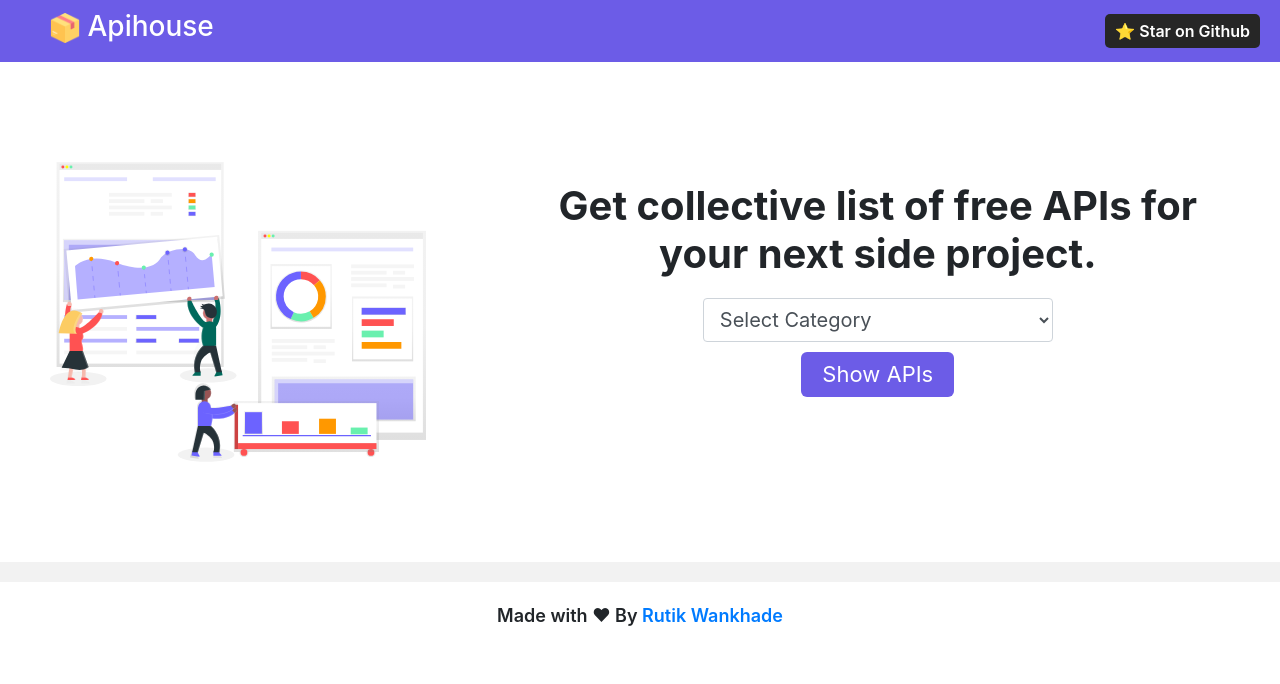
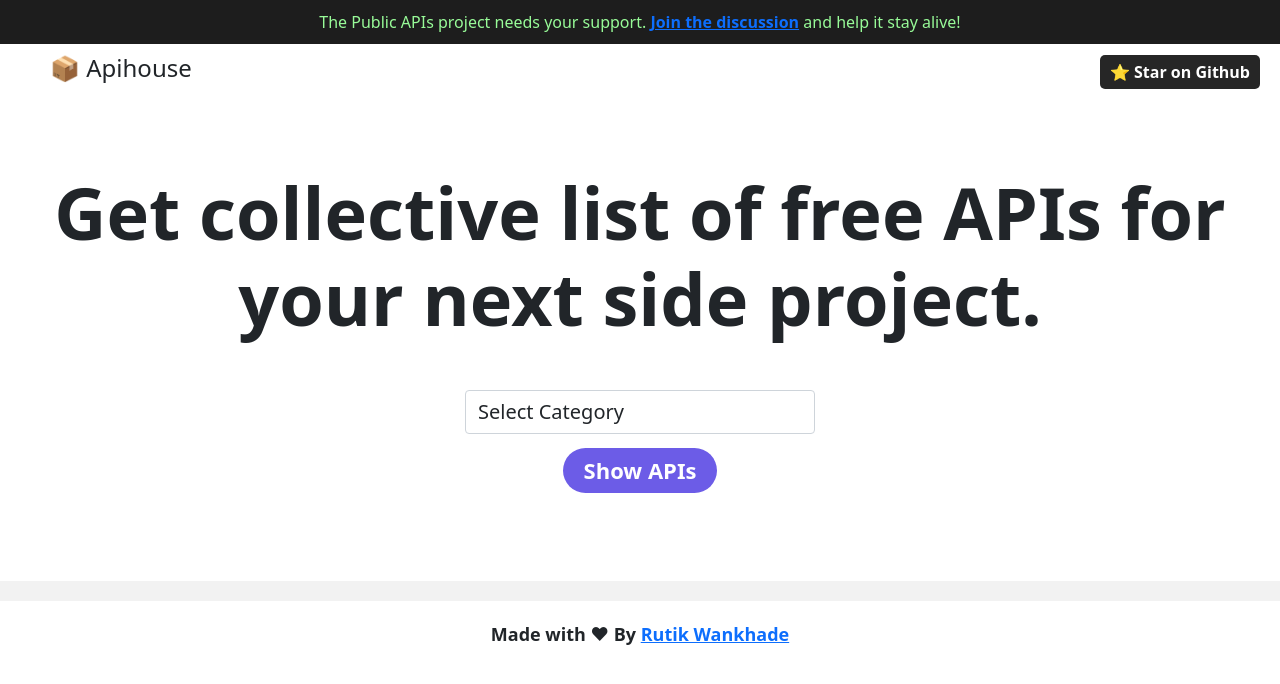
Before and after one commit to rutikwankhade/Apihouse, a website: page index.html in a window 1280 px wide. Drawn offline with nearby package versions, Linux system fonts and the light colour scheme.

Commit message:
:sparkles: update home page ui + add messsage

```diff
--- a/app.js
+++ b/app.js
@@ -6,11 +6,7 @@ let scrollToTopBtn = document.querySelector('#top');
 document.querySelector('.show-btn').addEventListener('click', getApis);
 
 const renderLoader = () => {
-  let loader = `
-      <div class="spinner-border spinner" role="status">
-        <span class="sr-only">Loading...</span>
-      </div>
-      `;
+  let loader = `<div class="spinner-border spinner" role="status"></div>`;
   loaderHTML.insertAdjacentHTML('beforeend', loader);
 }
 
@@ -42,12 +38,16 @@ async function getApis() {
       let entries = data.entries;
       // console.log(entries);
       clearLoader();
+
+
       entries.forEach(el => {
         if (el.Auth == "")
           el.Auth = 'No Auth';
 
         displayApi(el);
       });
+      window.scrollBy(0,300);
+
 
     })
 
--- a/index.html
+++ b/index.html
@@ -1,39 +1,63 @@
 <!DOCTYPE html>
 <html lang="en">
   <head>
-        <meta charset="UTF-8"/>
-        <meta name="viewport" content="width=device-width, initial-scale=1.0"/>
-        <link rel="stylesheet" href="https://stackpath.bootstrapcdn.com/bootstrap/4.5.0/css/bootstrap.min.css" integrity="sha384-9aIt2nRpC12Uk9gS9baDl411NQApFmC26EwAOH8WgZl5MYYxFfc+NcPb1dKGj7Sk" crossorigin="anonymous"/>
-        <link rel="stylesheet" href="style.css"/>
-        <link rel="stylesheet" href="https://unpkg.com/aos@next/dist/aos.css"/>
+    <meta charset="UTF-8" />
+    <meta name="viewport" content="width=device-width, initial-scale=1.0" />
+
     <link
-        rel="icon" href="img/favicon.png"/>
+      href="https://cdn.jsdelivr.net/npm/bootstrap@5.1.3/dist/css/bootstrap.min.css"
+      rel="stylesheet"
+      integrity="sha384-1BmE4kWBq78iYhFldvKuhfTAU6auU8tT94WrHftjDbrCEXSU1oBoqyl2QvZ6jIW3"
+      crossorigin="anonymous"
+    />
+    <link rel="stylesheet" href="style.css" />
+    <link rel="stylesheet" href="https://unpkg.com/aos@next/dist/aos.css" />
+    <link rel="icon" href="img/favicon.png" />
     <!-- Open Graph / Facebook -->
-        <meta property="og:type" content="website"/>
-        <meta property="og:url" content="https://apihouse.vercel.app/"/>
-        <meta property="og:title" content="Get collective list of free APIs for your next side project."/>
-        <meta property="og:description" content=""/>
-        <meta property="og:image" content="https://user-images.githubusercontent.com/47467468/132079037-15f99a49-aa52-45ca-9d4b-50cb941499a3.png"/>
+    <meta property="og:type" content="website" />
+    <meta property="og:url" content="https://apihouse.vercel.app/" />
+    <meta
+      property="og:title"
+      content="Get collective list of free APIs for your next side project."
+    />
+    <meta property="og:description" content="" />
+    <meta
+      property="og:image"
+      content="https://user-images.githubusercontent.com/47467468/132079037-15f99a49-aa52-45ca-9d4b-50cb941499a3.png"
+    />
 
     <title>Apihouse</title>
   </head>
   <body>
-        <nav class="navbar">
-            <h3><img src="img/favicon.png" class="logo"/>
-                Apihouse</h3>
-            <a href="https://github.com/rutikwankhade/Apihouse" target="_blank" class="star-btn">⭐ Star on Github</a>
+    <nav class="">
+      <div class="alert-msg text-center" role="alert">
+        The Public APIs project needs your support.
+        <a
+          class="fw-bold"
+          href="https://github.com/public-apis/public-apis/issues/3104"
+          target="_blank"
+          >Join the discussion</a
+        >
+        and help it stay alive!
+      </div>
+      <div class="navbar flex">
+        <h4>📦 Apihouse</h4>
+        <a
+          href="https://github.com/rutikwankhade/Apihouse"
+          target="_blank"
+          class="star-btn"
+          >⭐ Star on Github</a
+        >
+      </div>
     </nav>
 
-        <div class="content">
-            <div class="main">
-                <img src="img/undraw_data_xmfy.svg" class="img-fluid hero"/>
-            </div>
-
+    <div class="flex flex-col justify-content-center">
       <div class="main input-data text-center">
-                <h1 class="desc">
+        <h1 class="fw-bold display-2 my-5">
           Get collective list of free APIs for your next side project.
         </h1>
 
+        <div class="flex flex-row">
           <select class="form-control categories">
             <option>Select Category</option>
 
@@ -85,13 +109,15 @@
           </select>
 
           <button type="button" class="btn show-btn">Show APIs</button>
+        </div>
+
         <h5 class="count mt-4"></h5>
         <div class="text-center loader"></div>
       </div>
     </div>
 
     <div class="apis"></div>
-        <img src="img/up-arrow.png" class="up-arrow hide" id="top"/>
+    <img src="img/up-arrow.png" class="up-arrow hide" id="top" />
 
     <footer class="bottom">
       Made with &#10084; By
--- a/style.css
+++ b/style.css
@@ -1,32 +1,32 @@
-.navbar {
-    background-color: #6c5ce7;
-    color: #ffffff;
+.alert-msg {
+    background-color: #1d1d1d;
+    color: palegreen;
     padding: 10px;
 }
 
-.star-btn{
-    background-color: #262626;
-    padding:5px 10px 5px 10px;
-    color:#ffffff;
-    border-radius:5px;
-    font-weight:600;
-    margin-left:auto;
-    margin-right:10px;
+.navbar {
+    padding: 10px;
+    margin-top: 0;
 }
 
-.star-btn:hover{
+.star-btn {
+    background-color: #262626;
+    padding: 5px 10px 5px 10px;
+    color: #ffffff;
+    border-radius: 5px;
+    font-weight: 600;
+    margin-left: auto;
+    margin-right: 10px;
+    text-decoration: none;
+}
+
+.star-btn:hover {
     color: #ffffff;
     text-decoration: none;
     background-color: #1a1a1a;
 
 }
 
-.content {
-    display: flex;
-    flex-direction: column;
-    justify-items: center;
-    align-items: center;
-}
 
 .main {
     margin: 30px;
@@ -38,20 +38,17 @@
     height: auto;
 }
 
-.flex-row {
-    display: flex;
-    flex-direction: column;
-    justify-items: center;
-}
+
 
 .show-btn {
     background-color: #6c5ce7;
     color: #ffffff;
     display: inline;
     font-size: 22px;
-    border-radius: 6px;
+    border-radius: 50px;
     padding: 5px 20px 5px 20px;
-    margin: 10px;
+    margin: 14px;
+    font-weight: 600;
 }
 
 .show-btn:hover {
@@ -59,11 +56,7 @@
     color: #ffffff;
 }
 
-.desc {
-    font-size: 28px;
-    font-weight: 700;
-    margin-bottom: 20px;
-}
+
 
 .input-data {
     margin-top: 0px;
@@ -141,7 +134,7 @@ footer {
     padding: 20px;
     font-size: 18px;
     bottom: 0;
-    font-weight:600;
+    font-weight: 600;
 }
 
 .logo {
@@ -153,27 +146,33 @@ footer {
     .navbar {
         padding-left: 50px;
     }
+
     .desc {
         font-size: 40px;
         margin: 20px;
     }
+
     .hero {
         width: 600px;
         height: 400px;
     }
+
     .content {
         flex-direction: row;
         justify-content: center;
         align-items: center;
     }
+
     .apis {
         justify-content: center;
         padding-left: 150px;
         padding-right: 150px;
     }
+
     .apibox {
         margin: 20px;
     }
+
     .up-arrow {
         height: 60px;
         width: 60px;
```
Lines whose indentation alone changed are shown as unchanged.
